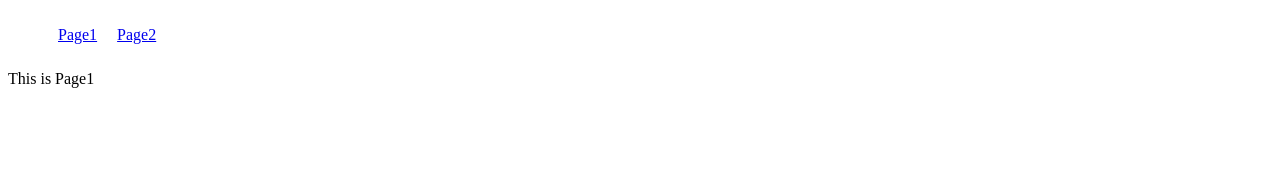
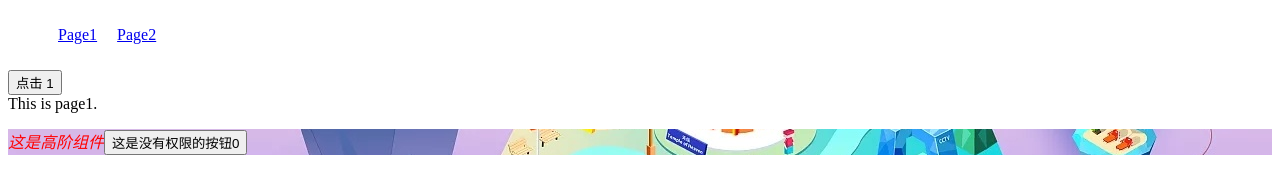
Before and after one commit to temulun/webpack4.x_react_proj, a React app: page / in a window 1280 px wide. Built offline with nearby package versions, Linux system fonts and the light colour scheme.

Commit message:
添加redux

```diff
--- a/app/components/test/index.js
+++ b/app/components/test/index.js
@@ -2,6 +2,26 @@ import React, { Component } from "react";
 import '../../less/test/index.less';
 import '../../sass/test/index.scss';
 import './test_css.css';
+
+export default function hoc(Co) {
+	// body...
+	return class Test1 extends Component {
+		constructor(props) {
+			super(props);
+			this.state={num:0}
+		}
+		render() {
+			return (
+				<div>
+					<p>
+						<i>这是高阶组件</i>
+						<Co {...this.props} { ...this.state } />
+					</p>
+				</div>
+			);
+		}
+	}
+}
 
 
 class Test extends Component {
@@ -9,16 +29,16 @@ class Test extends Component {
 		super(props);
 	}
 	render() {
+		console.log(this.props)
 		return (
 			<div>
-				div背景图是 css 引入 gif
 				<p>这是P标签less</p>
 				<br />
 				<b>这是b标签sass!</b>
+				<br />
+				<em>这是B标签 css 带背景图gif</em>
 				<br />
 			</div>
 		);
 	}
 }
-
-module.exports = Test;
--- a/app/components/test/test_css.css
+++ b/app/components/test/test_css.css
@@ -1 +1 @@
-div{ opacity: 0.7; background: url(images/1122.gif) no-repeat center }
+em{ display: inline-block; width: 200px; height: 200px; background: url(images/1122.gif) no-repeat center ;}
--- a/app/index.js
+++ b/app/index.js
@@ -2,11 +2,33 @@ import React from "react";
 import ReactDom from "react-dom";
 // import Test from './components/test/index';
 
+import { createStore, applyMiddleware } from 'redux'
+import thunk from 'redux-thunk'
+import reducers from './model/reducers/reducers'
+import { Provider } from 'react-redux'
+
 import Root from './router/route.js';
 import './less/reset.less';
 
+const store = createStore(reducers, applyMiddleware(thunk));
+
+console.log(store.getState());
+
+function testMidd() {
+	// body...
+	// console.log();
+	return (next) => {
+			// console.log(next)
+		// (action) => {
+			// return next(action);
+		// }
+	}
+}
+
 
 ReactDom.render(
-    <Root />,
+    <Provider store={store}>
+    	<Root />
+  	</Provider>,
     document.getElementById("root")
 );
--- /dev/null
+++ b/app/model/action/action.js
@@ -0,0 +1,6 @@
+export function test1(payload) {
+	return {
+		type: 'TEST1',
+		payload: {}
+	}
+}
--- /dev/null
+++ b/app/model/reducers/reducers.js
@@ -0,0 +1,8 @@
+import { combineReducers } from 'redux';
+import test from './test';
+
+
+const rootReducer = combineReducers({
+    test
+});
+export default rootReducer
--- /dev/null
+++ b/app/model/reducers/test.js
@@ -0,0 +1,13 @@
+import { testState } from '../store/test';
+
+function test(state = testState, action) {
+	switch(action.type) {
+		case 'TEST1':
+			return Object.assign({}, state, action.payload);
+		case 'TEST2':
+			return state + action.payload;
+		default:
+			return state;
+	}
+}
+export default test;
--- /dev/null
+++ b/app/model/store/test.js
@@ -0,0 +1,4 @@
+export const testState = {
+	test1: 1,
+	test2: 2
+}
--- a/app/pages/page1/index.js
+++ b/app/pages/page1/index.js
@@ -1,10 +1,49 @@
 import React, {Component} from 'react';
+import { connect } from 'react-redux';
+import hoc from '../../components/test/index';
 
-export default class Page1 extends Component {
+function testAsync (payload) {
+  return dispatch => {
+    setTimeout(() => {
+      dispatch({type: 'TEST1', payload })
+    }, 2000)
+  }
+}
+
+
+class Page1 extends Component {
+	constructor(props) {
+		super(props);
+	}
+	componentDidUpdate() {
+    	console.log(this.props.test)
+	}
 	render() {
 		return (
-			<div>This is Page1</div>
+			<div>
+    			<button onClick={ () => { this.props.dispatch(testAsync({test1: '我被点击了~'}) ) } } >点击  {this.props.test.test1}</button>
+				  <div>This is page1.</div>
+          <AA auth="1"/>
+			</div>
 		)
 	}
+}
 
-}
+const AA = hoc(
+  (defProps) => {
+    console.log(defProps);
+    if(defProps.auth === "0") {
+      return <button>这是有权限的按钮{defProps.num}</button>
+    } else {
+      return <button>这是没有权限的按钮{defProps.num}</button>
+    }
+
+  }
+);
+
+let mapStateToProps = (state) => {
+  let { test } = state;
+  return { test };
+};
+
+export default connect(mapStateToProps)(Page1);
--- a/package.json
+++ b/package.json
@@ -27,6 +27,7 @@
     "less-loader": "^4.1.0",
     "node-sass": "^4.9.2",
     "postcss-loader": "^2.1.6",
+    "redux-thunk": "^2.3.0",
     "sass": "^1.10.0",
     "sass-loader": "^7.0.3",
     "style-loader": "^0.21.0",
@@ -40,6 +41,8 @@
   "dependencies": {
     "react": "^16.4.1",
     "react-dom": "^16.4.1",
-    "react-router-dom": "^4.3.1"
+    "react-redux": "^5.0.7",
+    "react-router-dom": "^4.3.1",
+    "redux": "^4.0.0"
   }
 }
```
Also changed, not shown: app/model/index.js (added), 1 other file.
